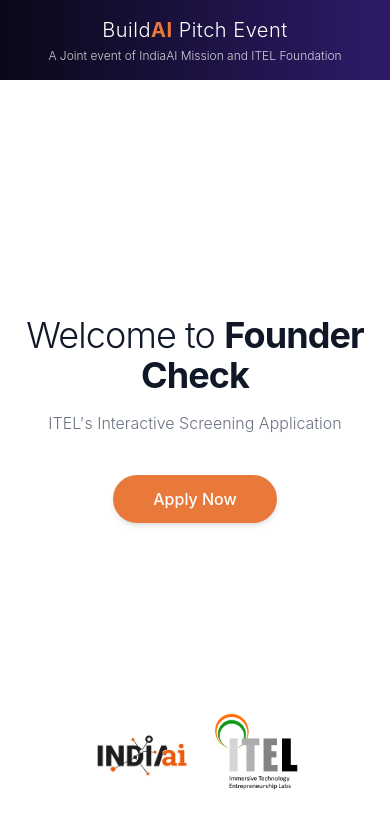
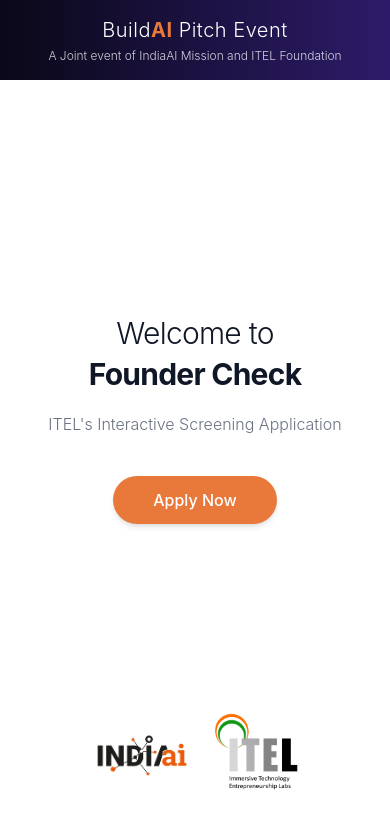
Before and after one commit to Shridhar7-8/india-ai, a Next.js app in the folder ai-mission/: page / in a window 390 px wide. Shown: the top 828 px of the page. Built offline with nearby package versions, Linux system fonts and the light colour scheme.

Commit message:
chnaged the color

```diff
--- a/ai-mission/src/app/page.tsx
+++ b/ai-mission/src/app/page.tsx
@@ -66,9 +66,9 @@
           animate="visible"
           className="flex flex-col items-center"
         >
-          <motion.h1 variants={itemVariants} className="text-4xl md:text-5xl text-gray-900 mb-4 tracking-tight">
-            <span className="font-light">Welcome to </span>
-            <span className="font-bold">Founder Check</span>
+          <motion.h1 variants={itemVariants} className="text-3xl md:text-5xl text-gray-900 mb-4 tracking-tight leading-snug text-center">
+            <span className="block md:inline font-light">Welcome to </span>
+            <span className="block md:inline font-bold">Founder Check</span>
           </motion.h1>
 
           <motion.p variants={itemVariants} className="text-gray-500 text-base md:text-lg mb-10 font-light">
```
